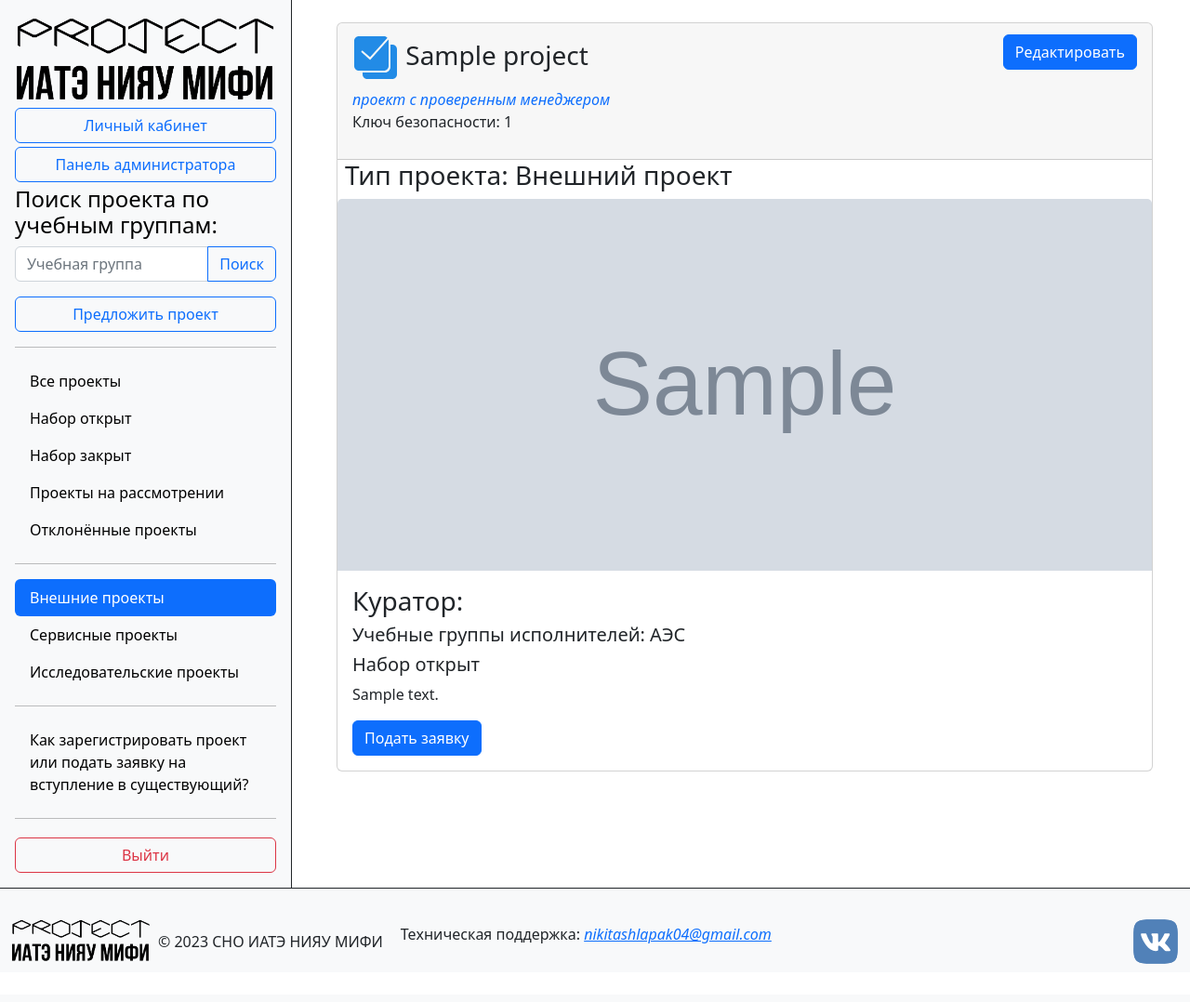
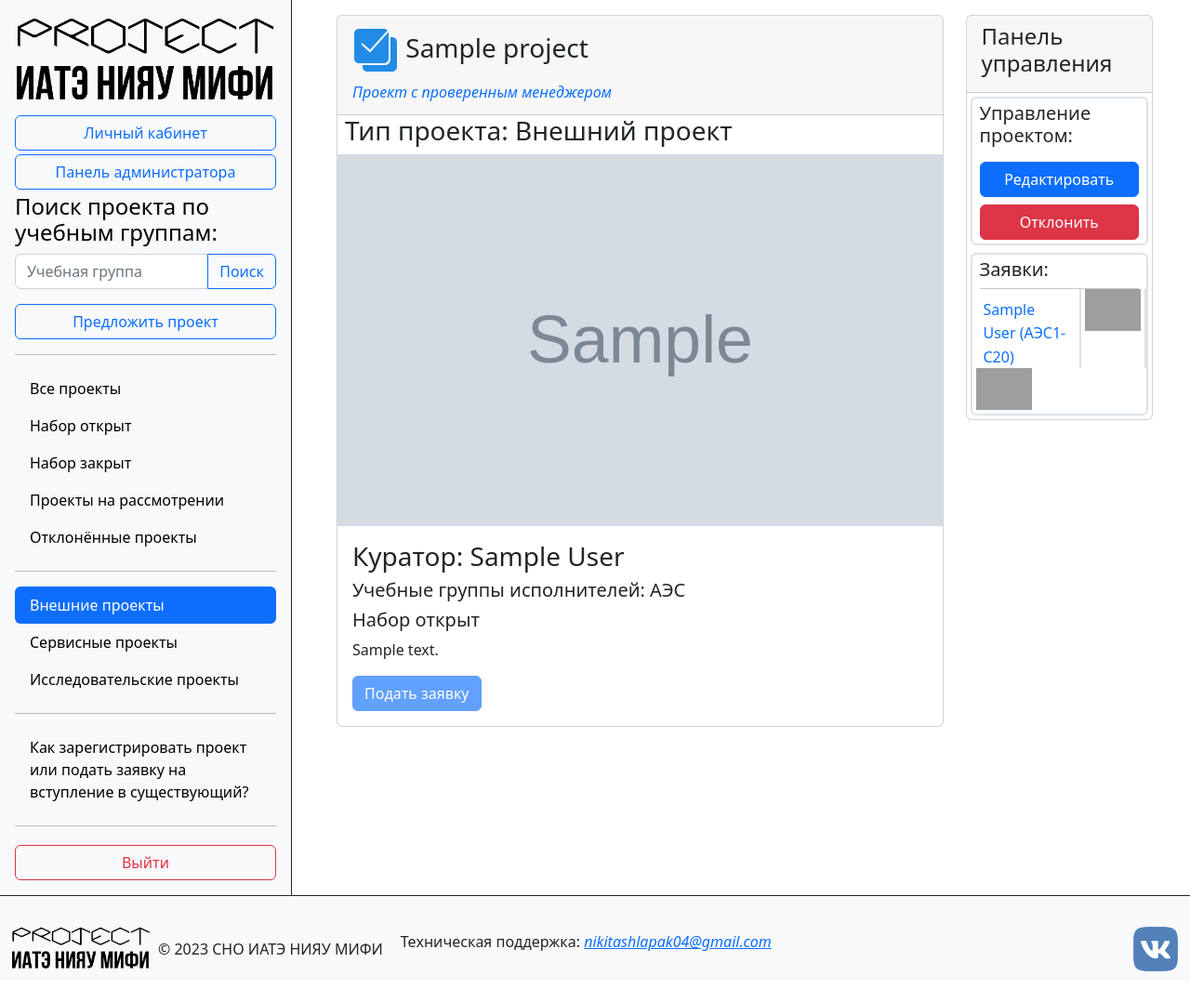
Before and after one commit to NikitaShlapak/opdsite, a Django app: page /project/1/ in a window 1280 px wide. Shown: the whole page at 93% size. Before the commit the page ends 1037 px from the top, so only its background shows below. Run offline with Django 4.2, Linux system fonts and the light colour scheme; a user stored in the database is signed in; tables that the repository leaves empty hold one stand-in row (values such as "Sample post"); grey boxes marked "Sample" are stand-in pictures; parts of the project's set-up code (start-up, migrations or seed data) failed here and were passed over; grey boxes are pictures that could not be loaded.

Commit message:
application and profile interface enhansments

```diff
--- a/SNO/main/templates/base.html
+++ b/SNO/main/templates/base.html
@@ -19,14 +19,14 @@
       <img width="100%" height="100%" src="{% static 'main\images\logos\logo.png' %}" alt="logo" >
     </a>
 
-    <ul class="nav nav-pills flex-column mb-auto">
+    <ul class="nav nav-pills flex-column mb-auto sticky-top ">
         {% if not request.user.is_authenticated %}
-        <li>
+        <li class="mt-2">
             <a href="{% url 'login' %}" class="btn btn-outline-primary mb-1 w-100" role="button">Войти</a>
             <a href="{% url 'register' %}" class="btn btn-outline-primary mb-1 w-100" role="button">Зарегистрироваться</a>
         </li>
         {% else %}
-        <li>
+        <li class="mt-2">
             {% if selected != 'profile' %}
         <a href="{% url 'profile' %}" class="btn btn-outline-primary mb-1 w-100" role="button">Личный кабинет</a>
             {% else %}
--- a/SNO/main/templates/main/project_page.html
+++ b/SNO/main/templates/main/project_page.html
@@ -6,52 +6,44 @@
 
 {% block body %}
 
-
-<div class="card w-100 my-2 ">
+{% if p.manager == request.user or request.user.is_staff %}
+<div class="row">
+    <div class="col-9">
+{% endif %}
+            <div class="card">
               <div class="card-header">
                   <div class="row py-1 ">
                     <div class="col">
-
                         <h3>{% if p.is_approved %}
                                 <img src="{% static 'main\images\ok.svg' %}" alt="is_approved" height="50px">
                             {% endif %}
-            {{ p.name_of_project }}</h3>
+                            {{ p.name_of_project }}
+                        </h3>
                         {% if p.is_approved %}
-            <p class="text text-primary my-0"><i>проект с проверенным менеджером</i></p>
+                            <p class="text text-primary my-0"><i>Проект с проверенным менеджером</i></p>
                         {% endif %}
-            {% if request.user.is_staff %}
-            <p>Ключ безопасности: {{ p.edition_key }}</p>
-            {% endif %}
-        </div>
-
-        <div class="col-auto">
-            <a role="button" class="btn btn-primary" data-bs-toggle="modal" data-bs-target="#changeConfirmModal">Редактировать</a>
-            {% if request.user.is_staff and p.project_status == 'under_review' or p.project_status == 'rejected' %}
-            <br>
-            <a role="button" class="btn btn-danger w-100 mt-2" data-bs-toggle="modal" data-bs-target="#deleteConfirmModal">Отклонить</a>
-            {% endif %}
-
                     </div>
                   </div>
               </div>
               <h3 class="card-title px-2">Тип проекта: {{ p.get_project_type_display }} </h3>
-  <img src=" {{ p.poster.url }} " class="card-img-top" alt="{{ p.poster.url }}" height="400px"style="object-fit:cover">
+              <img src="{{ p.poster.url }}"  alt="{{ p.poster.url }}" height="400px"style="object-fit:cover">
               <div class="card-body">
-      <h3 class="card-title">Куратор: {{ p.manager.firstname }} {{ p.manager.secondname }}</h3>
-      <h5 class="card-title">Учебные группы исполнителей: {% for gr in p.target_groups.all %}{{ gr.type }} {% endfor %}</h5>
+                  <h3 class="card-title">Куратор: {{ p.manager.get_full_name }}</h3>
+                  <h5 class="card-title">Учебные группы исполнителей: {{ p.get_all_target_group_types }}</h5>
                   <h5 class="card-title">{{ p.get_project_status_display }}</h5>
                   {% for line in desc %}
                     <p class="card-text">{{ line }}</p>
                   {% endfor %}
 
                   {% if p.project_status == 'opened' %}
-
+                    {% if not request.user == p.manager and not request.user in p.team.all %}
                         <a href="{% url 'expand' p.pk %}" class="btn btn-primary">Подать заявку</a>
-
+                    {% else %}
+                        <a href="" class="btn btn-primary disabled">Подать заявку</a>
+                    {% endif %}
                   {% elif p.project_status == 'closed' %}
                       <hr>
                       <h3>Команда проекта:</h3>
-
                       <table class="table table-striped" id="team">
                           <thead>
                             <tr>
@@ -72,16 +64,11 @@
                            {% endfor %}
                           </tbody>
                       </table>
-
                       <hr>
-
                       <h3 class="text">Отчёты:</h3>
                       <a href="{% url 'add_report' p.pk %}#form" class="btn btn-primary" role="button">Добавить отчёт</a>
 
-
-
                       {% for r in p.projectreport_set.all %}
-
                       <div class="card my-3">
                           <div class="card-header">
                               <div class="row">
@@ -109,65 +96,58 @@
                                   <span class="text text-dark fs-4">Прикреплённый файл</span>
                               </a>
                           </div>
-
                           {% endif %}
                       </div>
-
-
-
                       {% endfor %}
-
                   {% endif %}
-
               </div>
             </div>
 
-<!-- Edit verification modal -->
-<div class="modal fade" id="changeConfirmModal" tabindex="-1" aria-labelledby="exampleModalLabel" aria-hidden="true">
-  <div class="modal-dialog">
-    <div class="modal-content">
-      <div class="modal-header">
-        <h1 class="modal-title fs-5" id="loginModalLabel">Введите ключ безопасности</h1>
-        <button type="button" class="btn-close" data-bs-dismiss="modal" aria-label="Close"></button>
+{% if p.manager == request.user or request.user.is_staff %}
     </div>
+    <div class="col-3">
+        <div class="card sticky-top">
+            <div class="card-header">
+                <h4>Панель управления</h4>
+            </div>
+            <div class="card-body p-1">
+                <div class="border border-2 rounded-2 px-2 py-1">
+                    <h5>Управление проектом:</h5>
 
-
-      <form action="{% url 'verify_edition' p.pk %}" method="post">
-        {% csrf_token %}
-        <div class="container w-100 py-3">
-            {% if request.user.is_staff %}
-            <p><i>Ключ безопасности: </i><b> {{ p.edition_key }}</b></p>
+                    <a href="{% url 'edit' p.pk p.edition_key %}" role="button" class="btn btn-primary w-100 mt-2">Редактировать</a>
+                    {% if request.user.is_staff and p.project_status == 'under_review' or p.project_status == 'rejected' or request.user.is_superuser %}
+                    <br>
+                    <a role="button" class="btn btn-danger w-100 mt-2" data-bs-toggle="modal" data-bs-target="#deleteConfirmModal">Отклонить</a>
                     {% endif %}
-            <hr>
-          {% for field in verification_form %}
-          <div class="row my-1 align-items-center">
-            <div class="col-4">
-              <label for="{{ field.id_for_label }}" class="form-label">
-                {{ field.label }}:    </label>
                 </div>
-            <div class="col-8">
-              {{ field }}
+                {% if applyies %}
+                    <div class="border border-2 rounded-2 px-2 py-1 mt-2">
+                        <h5>Заявки:</h5>
+                        {% for ap in applyies %}
+                        <hr class="my-0">
+                            <div class="row px-1">
+                                <div class="col border-end pt-2">
+                                    <a href="" class="align-middle text-decoration-none ">{{ap.user}}</a>
+                                </div>
+                                <div class="col-auto border-end px-1">
+                                    <a href="{% url 'apply_or_decline' ap.pk 'confirm' %}">
+                                        <img src="{% static 'main\images\confirm.svg' %}" alt="confirm" height="45px" >
+                                    </a>
+                                </div>
+                                <div class="col-auto ps-1 pe-2 ">
+                                    <a href="{% url 'apply_or_decline' ap.pk 'delete' %}">
+                                        <img src="{% static 'main\images\decline.svg' %}" alt="decline" height="45px">
+                                    </a>
                                 </div>
                             </div>
-          <div class="form-text row text-danger">{{ field.errors }}</div>
-
                         {% endfor %}
-
                     </div>
-
-
-
-
-        <div class="modal-footer">
-        <button type="button" class="btn btn-secondary" data-bs-dismiss="modal">Отмена</button>
-        <button type="submit" class="btn btn-primary">Подтвердить</button>
-      </div>
-      </form>
+                {% endif %}
             </div>
         </div>
     </div>
-
-
+</div>
+{% endif %}
 
 
 <div class="modal fade" id="deleteConfirmModal" tabindex="-1" aria-labelledby="exampleModalLabel" aria-hidden="true">
@@ -178,14 +158,9 @@
         <button type="button" class="btn-close" data-bs-dismiss="modal" aria-label="Close"></button>
       </div>
 
-
       <form action="{% url 'verify_delete' p.pk %}" method="post">
         {% csrf_token %}
         <div class="container w-100 py-2">
-            {% if request.user.is_staff %}
-            <p><i>Ключ безопасности: </i><b> {{ p.edition_key }}</b></p>
-            {% endif %}
-            <hr>
           {% for field in reject_form %}
           <div class="row my-1 align-items-center">
             <div class="col-4">
@@ -201,10 +176,6 @@
           {% endfor %}
 
         </div>
-
-
-
-
         <div class="modal-footer">
         <button type="button" class="btn btn-secondary" data-bs-dismiss="modal">Отмена</button>
         <button type="submit" class="btn btn-danger">Подтвердить</button>
@@ -214,9 +185,5 @@
   </div>
 </div>
 {% block form %}{% endblock %}
-<script>
 
-    console.log(document.querySelector('.card-img-top').clientWidth, document.querySelector('.card-img-top').clientHeight)
-
-</script>
 {% endblock %}
--- a/SNO/main/urls.py
+++ b/SNO/main/urls.py
@@ -1,6 +1,7 @@
 from django.urls import path
 from . import views
-from .views import RegisterUser
+from .views import RegisterUser, ConfirmOrDeclineApplication, LoginUser, ProfilePage, ProjectUpdateView, \
+    CreateApplication, ProjectView
 
 urlpatterns = [
     path('', views.Main, name='MAIN'),
@@ -9,18 +10,22 @@
     path('info/', views.Info, name='info'),
 
     path('register/', RegisterUser.as_view(), name='register'),
-    path('login/', views.LoginUser.as_view(), name='login'),
+    path('login/', LoginUser.as_view(), name='login'),
     path('logout/', views.logout, name='logout'),
-    path('accounts/profile/', views.ProfilePage.as_view(), name='profile'),
+    path('accounts/profile/', ProfilePage.as_view(), name='profile'),
+    #path('accounts/user/<int:user_id>', UserPage.as_view(), name='user'), TODO: add UserPage class
 
-    path('project/<int:project_id>/', views.ProjectPage, name='project'),
-    path('project/add', views.AddProject, name='add_project'),
-    path('project/<int:pk>/edit/<int:edition_key>', views.ProjectUpdateView.as_view(), name='edit'),
-    path('project/<int:project_id>/register', views.CreateApplication.as_view(), name='expand'),
+    path('project/<int:project_id>/', ProjectView.as_view(), name='project'),
+    path('project/add', views.AddProject, name='add_project'), #TODO registration crush
+    path('project/<int:pk>/edit/<int:edition_key>', ProjectUpdateView.as_view(), name='edit'),
+    path('project/<int:project_id>/register', CreateApplication.as_view(), name='expand'),
     path('project/<int:project_id>/confirm', views.verify_edition, name='verify_edition'),
     path('project/<int:project_id>/reject', views.reject_project, name='verify_delete'),
-    path('project/<int:project_id>/<int:student_id>/apply', views.confirm_app, name='apply'),
-    path('project/<int:project_id>/<int:student_id>/decline', views.decline_app, name='decline'),
+
+
+
+    path('project/<int:app_id>/<str:action>/', ConfirmOrDeclineApplication.as_view(), name='apply_or_decline'),
+
 
     path('project/<int:project_id>/add_report', views.AddReport, name='add_report'),
 
--- a/SNO/main/views.py
+++ b/SNO/main/views.py
@@ -1,6 +1,8 @@
+import logging
 from django.contrib.auth.mixins import LoginRequiredMixin
 from django.contrib.auth.views import LoginView
 from django.core.mail import send_mail
+from django.db.models.functions import Coalesce
 from django.http import HttpResponse
 from django.shortcuts import render, redirect, get_object_or_404
 from django.template.loader import render_to_string
@@ -13,6 +15,9 @@
 from .forms import *
 from .utils import *
 from SNO.env import EMAIL_HOST_USER
+
+logging.basicConfig(level=logging.INFO, filename="main_views.log",filemode="a",
+                    format="%(asctime)s %(levelname)s %(message)s")
 
 
 def page_not_found_view(request, exception):
@@ -102,25 +107,20 @@
 
 
 
+class ProjectView(DataMixin, DetailView):
+    template_name = 'main/project_page.html'
+    model = Project
+    pk_url_kwarg = 'project_id'
+    context_object_name = 'p'
+    def get_context_data(self, **kwargs):
+        context = super().get_context_data(**kwargs)
+        c_def = self.get_user_context(selected=context['p'].project_type,
+                                      desc=context['p'].long_project_description.split('\n'),
+                                      reject_form=ProjectRejectForm(),
+                                      applyies=Applications.objects.filter(project__pk=context['p'].pk).order_by('-pk'))
+        context['user'] = self.request.user
+        return context | c_def
 
-def ProjectPage(request, project_id):
-    project = Project.objects.get(pk=project_id)
-    # get_object_or_404(project)
-    team = project.team.all()
-    group_form = SearchForm()
-    reject_form = ProjectRejectForm()
-    desc = project.long_project_description.split('\n')
-    data = {
-        'reject_form': reject_form,
-        'group_form': group_form,
-        'p': project,
-        'team': team,
-        'selected': project.project_type,
-        'verification_form':ProjectConfirmationForm(),
-        'desc':desc
-    }
-    data['title'] = form_title(data['selected'])
-    return render(request, 'main/project_page.html', data)
 
 
 def AddReport(request, project_id):
@@ -229,46 +229,54 @@
     return render(request, 'main/add_user.html', context=data)
 
 
-def confirm_app(request, student_id, project_id):
-    student = CustomUser.objects.get(pk=student_id)
-    project = Project.objects.get(pk=project_id)
-    if student.current_project.pk == project_id:
-        try:
+class ConfirmOrDeclineApplication(DataMixin,LoginRequiredMixin,TemplateView):
+    def handle_no_permission(self):
+        return redirect('login')
+    def get_context_data(self, **kwargs):
+        context = super().get_context_data(**kwargs)
+        context['user']=self.request.user
 
-            student.is_free = False
-            student.save()
-            send_mail(
-                'Изменение статуса участника',
-                f"Ваш статус в проекте {project.name_of_project} изменён: вы приняты в команду.",
-                EMAIL_HOST_USER,
-                [student.email],
-                fail_silently=True,
-            )
-        except:
-            return HttpResponse('Ошибка изменения базы данных')
-    else:
-        return HttpResponse('Студент не подавал заявки на этот проект или её состояние уже изменено')
-    return redirect('project', project_id=project_id)
+        c_def = self.get_user_context()
+        return context|c_def
+    def get(self, request, **kwargs):
+        app = get_object_or_404(Applications, pk=kwargs['app_id'])
+        manager = request.user
+        if app.project.manager == manager or (kwargs['action'] == 'delete' and app.user==manager) or manager.is_superuser:
+            letter_context = {
+                'title': f"Изменение статуса заявки на проект {app.project.name_of_project}",
+            }
+            if kwargs['action'] == 'confirm':
+                try:
+                    app.project.team.add(app.user)
+                    app.project.save()
+                    logging.info(f"Succefully added {app.user} to {app.project} team")
+                except:
+                    logging.error(f"Can not add {app.user} to {app.project} team")
+                else:
+                    letter_context['text']=f"Ваша заявка принята!\nПоздравляем, теперь вы в команде проекта {app.project}!\nСтраница проекта:".split('\n') #TODO: add link to project
+                    app.user.email_user(subject=f"Изменение статуса заявки ", message=f'test',
+                               html_message=render_to_string(request=request, template_name='letter_base.html', context=letter_context))
+                    app.delete()
 
-
-def decline_app(request, student_id, project_id):
-    student = CustomUser.objects.get(pk=student_id)
-    project = Project.objects.get(pk=project_id)
-    if student.current_project.pk == project_id:
-        try:
-            student.save()
-            send_mail(
-                'Изменение статуса участника',
-                f"Ваш статус в проекте {project.name_of_project} изменён: ваша заявка отклонена менеджером.",
-                EMAIL_HOST_USER,
-                [student.email],
-                fail_silently=True,
-            )
-        except:
-            return HttpResponse('Ошибка изменения базы данных')
-    else:
-        return HttpResponse('Студент не подавал заявки на этот проект или её состояние уже изменено')
-    return redirect('project', project_id=project_id)
+            elif kwargs['action'] == 'delete':
+                reclaim = (app.user == request.user)
+                try:
+                    app.delete()
+                    logging.info(f"Succefully deleted application: {app}")
+                except:
+                    logging.error(f"Can not deleted application: {app}")
+                else:
+                    if not reclaim:
+                        letter_context[
+                            'text'] = f"Ваша заявка отклонена менеджером!\nК сожалению, ваша заявка на проект {app.project} была отклонена пользователем {manager.username}".split(
+                            '\n')
+                        app.user.email_user(subject=f"Изменение статуса заявки ", message=f'test',
+                                            html_message=render_to_string(request=request, template_name='letter_base.html',
+                                                                          context=letter_context))
+        else:
+            logging.info(f"{manager} tried to fuck YOU! (attempt to {kwargs['action']} an application {app=}")
+            self.handle_no_permission()
+        return redirect('profile')
 
 
 
@@ -289,6 +297,9 @@
         project = Project.objects.get(pk=kwargs['project_id'])
         context = self.get_context_data(selected=project.project_type,project=project)
 
+        # if request.user in project.team.all():
+        #     return
+
         app, context['created'] = Applications.objects.get_or_create(project=context['project'],user=request.user)
 
         app.save()
@@ -304,58 +315,12 @@
             }
             project.manager.email_user(subject=f"Заявки на проект {project.name_of_project}", message=f'test',
                                    html_message=render_to_string(request=request, template_name='letter_base.html', context=letter_context))
+            logging.info(f'Application created. User: {request.user}, Project: {project.name_of_project}')
 
         return render(request, self.template_name, context=context)
 
 
 
-
-def ExpandTeam(request, project_id):
-    project = Project.objects.get(pk=project_id)
-    if request.method == 'POST':
-        form = TeamMemberForm(request.POST)
-        if form.is_valid():
-            try:
-                data = form.cleaned_data
-                data['current_project'] = project
-                data['state'] = CustomUser.State.OBSERVED
-                student = CustomUser.objects.create(**data)
-                send_mail(
-                    'Заявка на проект подана успешно',
-                    f"Вы успешно подали заявку на проект {project.name_of_project}. Вы получите уведомление о её принятии или отклонении менеджером.",
-                    EMAIL_HOST_USER,
-                    [data['email']],
-                    fail_silently=True,
-                )
-                msg = f'''На ваш проект {project.name_of_project} подали заявку.
-                        Информация о студенте:
-                        {data['secondname']} {data['firstname']}, группа {data['group']}.
-                        Перейдите по соотвествующей ссылке, чтобы принять или отклонить заявку:
-                        Принять - http://opd.iate.obninsk.ru/project/{project.pk}/{student.pk}/apply
-                        Отклонить - http://opd.iate.obninsk.ru/project/{project.pk}/{student.pk}/decline
-                        Почта для связи: {data['email']}'''
-                send_mail(
-                    f'Заявки | {project.name_of_project}',
-                    msg,
-                    EMAIL_HOST_USER,
-                    [project.manager_email],
-                    fail_silently=False,
-                )
-                return render(request, 'main/reg_success.html')
-            except:
-                form.add_error(None, 'Ошибка регистрации пользователя')
-    else:
-        form = TeamMemberForm()
-    group_form = SearchForm()
-    data = {
-        'group_form': group_form,
-        'p': project,
-        'url': 'expand',
-        'selected': 'reg',
-        'form': form
-    }
-    data['title'] = form_title(data['selected'])
-    return render(request, 'main/add_user.html', context=data)
 
 def verify_edition(request, project_id):
     project = Project.objects.get(pk=project_id)
@@ -383,7 +348,7 @@
     return render(request, 'main/edit_project.html', context=data)
 
 
-def reject_project(request, project_id):
+def reject_project(request, project_id): #TODO refactor to class
     project = Project.objects.get(pk=project_id)
     if request.method == 'POST':
         form = ProjectRejectForm(request.POST)
@@ -429,7 +394,7 @@
 
 
 
-class ProjectUpdateView(UpdateView):
+class ProjectUpdateView(UpdateView): #TODO: hard refactor
     model = Project
     template_name = "main/edit_project.html"
 
@@ -477,6 +442,15 @@
     def get_context_data(self, **kwargs):
         context = super().get_context_data(**kwargs)
         context['user']=self.request.user
+        context['projects']=self.request.user.project_set.all()
+        context['my_applies'] = Applications.objects.filter(user=self.request.user)
+        my_projects = Project.objects.filter(manager=self.request.user)
+        my_project_ids=[]
+        for project in my_projects:
+            my_project_ids.append(project.pk)
+        # print(my_project_ids)
+        context['managed_applies'] = Applications.objects.filter(project__pk__in=my_project_ids).order_by('-pk')
+        # print(len(context['managed_applies']))
 
         c_def = self.get_user_context(selected='profile')
         return context|c_def
```
Also changed, not shown: SNO/main/models.py (+11 -7 lines), SNO/main/templates/main/profile_page.html (+53 -9 lines). Lines whose indentation alone changed are shown as unchanged.
